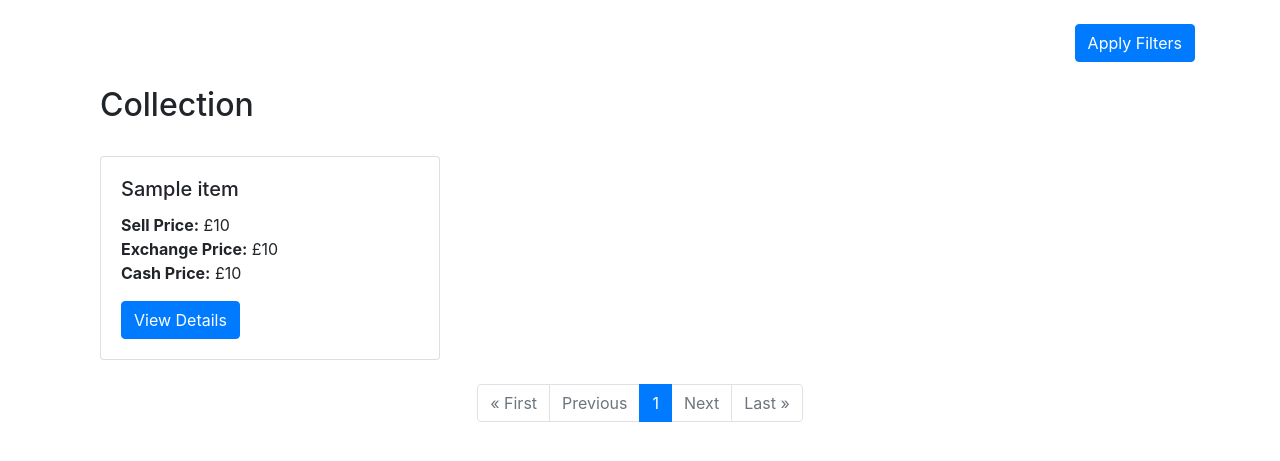
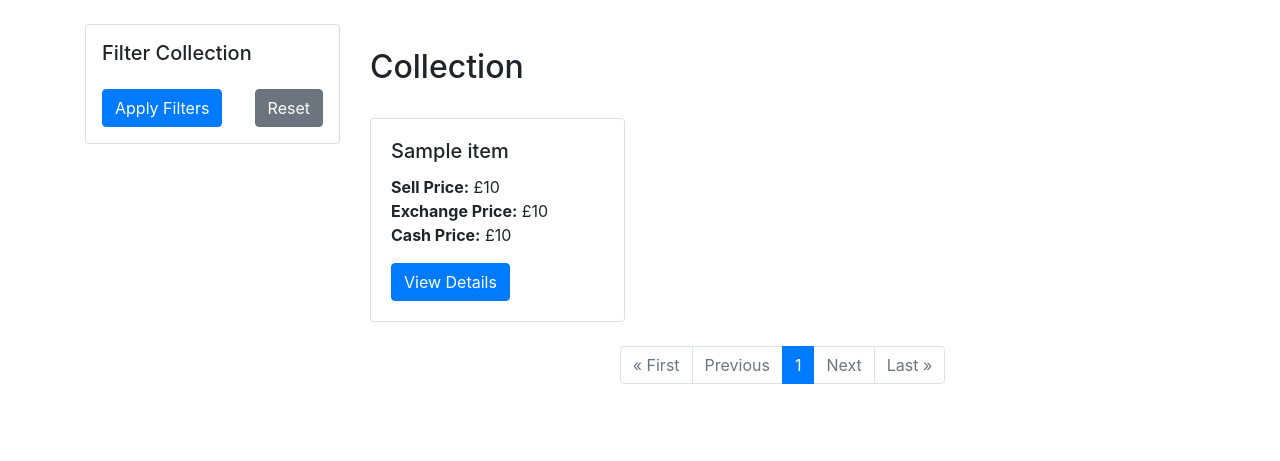
Before and after one commit to jakecreely/DiscTracker, a Django app: template DiscTracker/items/templates/items/index.html in a window 1280 px wide. Shown: the part 56-517 px from the top of the page. Run offline with Django 5.2, Linux system fonts and the light colour scheme; the template is opened without the code that fills it: most values are stand-ins (such as "Sample title", 1, 10 or a date in 2020); some libraries are stand-ins or nearby versions.

Commit message:
Styling filter form to be sidebar

```diff
--- a/DiscTracker/items/templates/items/index.html
+++ b/DiscTracker/items/templates/items/index.html
@@ -9,15 +9,30 @@
     {% endfor %}
 {% endif %}
 {% load crispy_forms_tags %}
+<div class="mb-4">
     {% crispy add_item_form add_item_form.helper %}
-<div class="d-flex justify-content-end mb-4">
-    <form method="GET" action="" class="form-inline">
-        {{ filter.form|crispy }}
+</div>
+<div class="row">
+    <div class="col-sm-3 mb-4">
+        <form method="GET" action="" class="form">
+            <div class="card p-3">
+                <h5 class="mb-3">Filter Collection</h5>
+
+                {% for field in filter.form %}
+                    <div class="form-group mb-2">
+                        {{ field|as_crispy_field }}
+                    </div>
+                {% endfor %}
+
+                <div class="d-flex justify-content-between mt-2">
                     <button type="submit" class="btn btn-primary">Apply Filters</button>
+                    <a href="{% url 'items:index' %}" class="btn btn-secondary">Reset</a>
+                </div>
+            </div>
         </form>
     </div>
     {% if items_list %}
-    <div class="container mt-4">
+        <div class="container col-sm-9 mt-4">
             <div class="d-flex justify-content-between align-items-center mb-4">
                 <h2 class="text-center flex-grow-1">Collection</h2>
                 <div>
@@ -42,13 +57,12 @@
                     </div>
                 {% endfor %}
             </div>
+            {% include 'partials/pagination.html' %}
         </div>
-
-    {% include 'partials/pagination.html' %}
-
     {% else %}
         <div class="alert alert-warning text-center" role="alert">
             No items available at the moment.
         </div>
     {% endif %}
+</div>
 {% endblock %}
```
Also changed, not shown: DiscTracker/items/filters.py (+4 -4 lines). Lines whose indentation alone changed are shown as unchanged.
